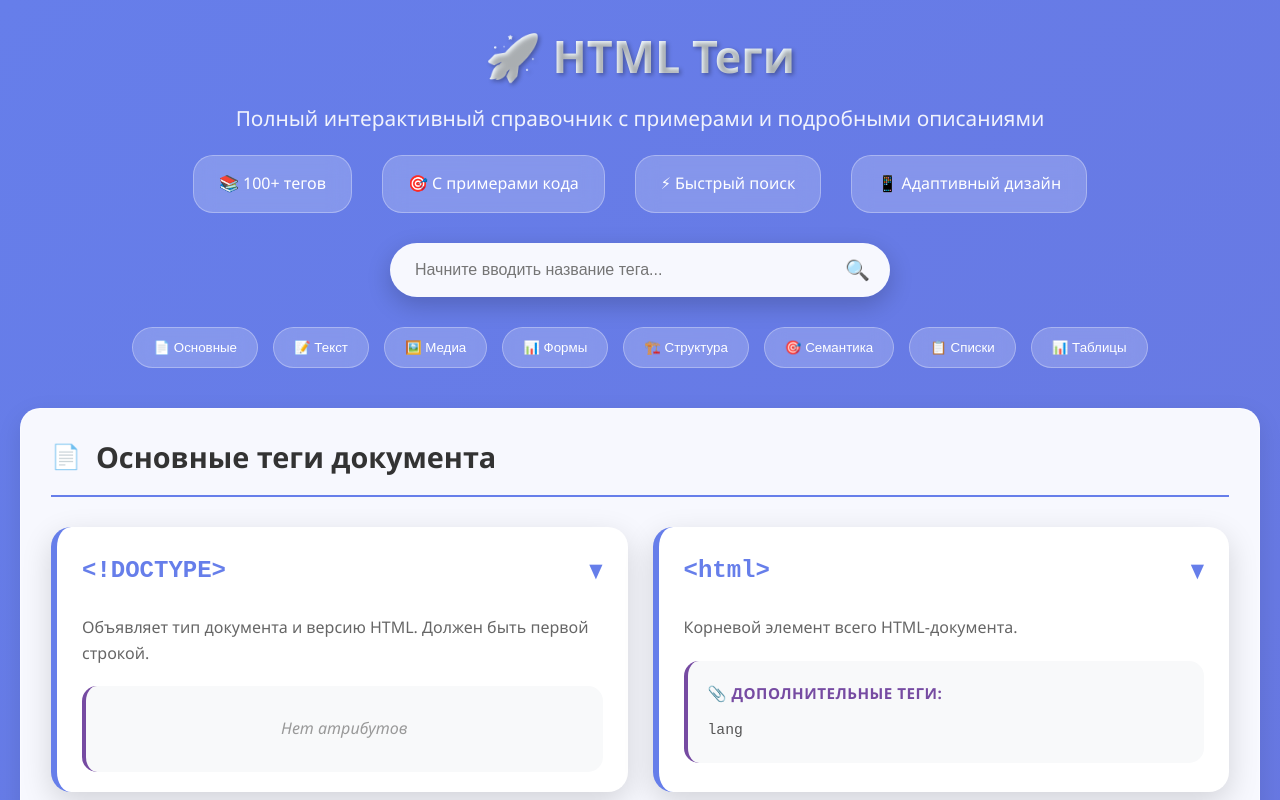
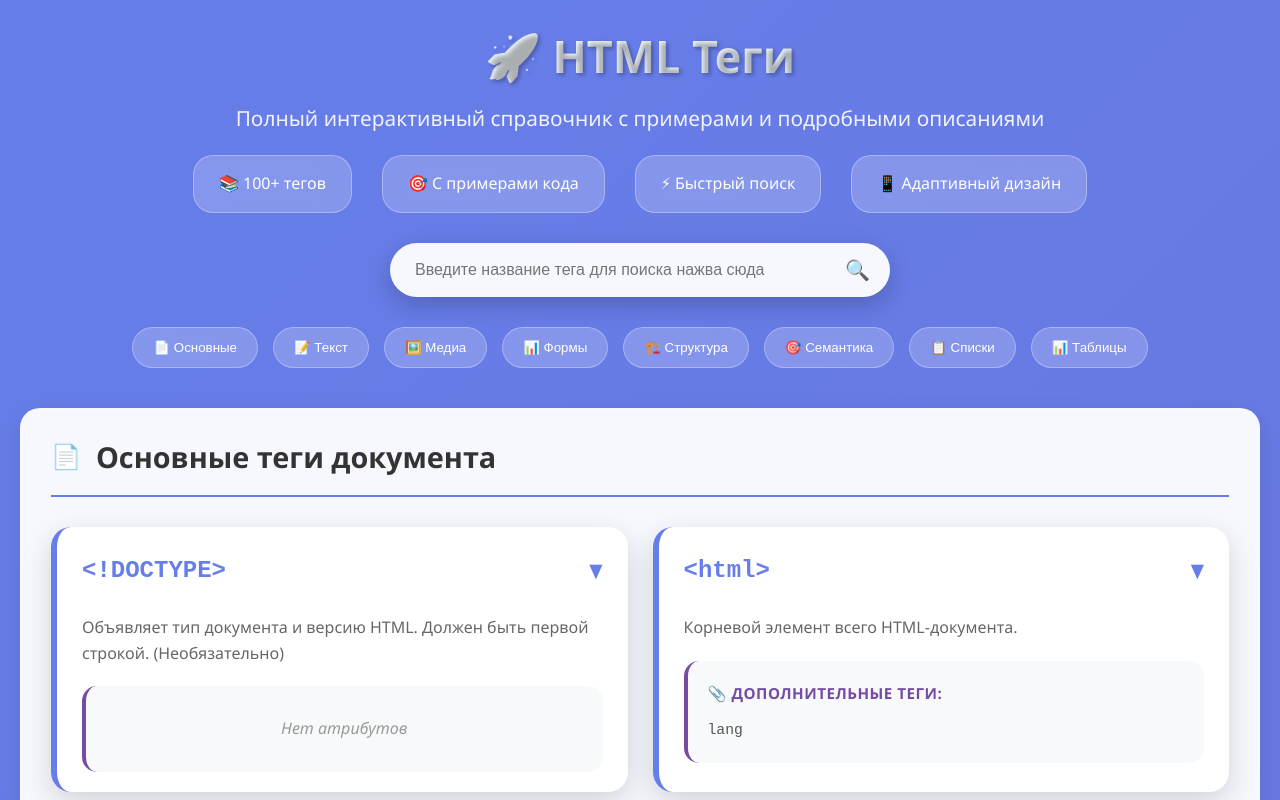
Before and after one commit to WhoIsMeGamer/refactored-octo-succotash, a plain HTML site: page index.html in a window 1280 px wide. Shown: the top 800 px of the page. Drawn offline with Linux system fonts and the light colour scheme.

Commit message:
Update index.html

```diff
--- a/index.html
+++ b/index.html
@@ -3,7 +3,7 @@
 <head>
     <meta charset="UTF-8">
     <meta name="viewport" content="width=device-width, initial-scale=1.0">
-    <title>HTML Теги - Полный интерактивный справочник</title>
+    <title>HTML Теги - Полный интерактивный справочник (немного сломан простите)</title>
     <style>
         * {
             margin: 0;
@@ -435,7 +435,7 @@
             </div>
 
             <div class="search-box">
-                <input type="text" id="searchInput" placeholder="Начните вводить название тега...">
+                <input type="text" id="searchInput" placeholder="Введите название тега для поиска нажва сюда">
                 <div class="search-icon">🔍</div>
             </div>
 
@@ -464,7 +464,7 @@
                             <div class="tag-name">&lt;!DOCTYPE&gt;</div>
                             <div class="toggle-icon">▼</div>
                         </div>
-                        <div class="tag-description">Объявляет тип документа и версию HTML. Должен быть первой строкой.</div>
+                        <div class="tag-description">Объявляет тип документа и версию HTML. Должен быть первой строкой. (Необязательно)</div>
                         <div class="tag-attributes">
                             <div class="no-attributes">Нет атрибутов</div>
                         </div>
@@ -3995,7 +3995,7 @@
         </main>
 
         <footer>
-            <p>🎯 HTML Теги &copy; 2024 - Полный интерактивный справочник для разработчиков</p>
+            <p>🎯 HTML Теги &copy; 2025 - Полный интерактивный справочник для разработчиков</p>
             <p>💡 Нажмите на любой тег для получения подробной информации</p>
             <p>📚 Всего тегов в справочнике: <span id="totalTags">100+</span></p>
         </footer>
```
